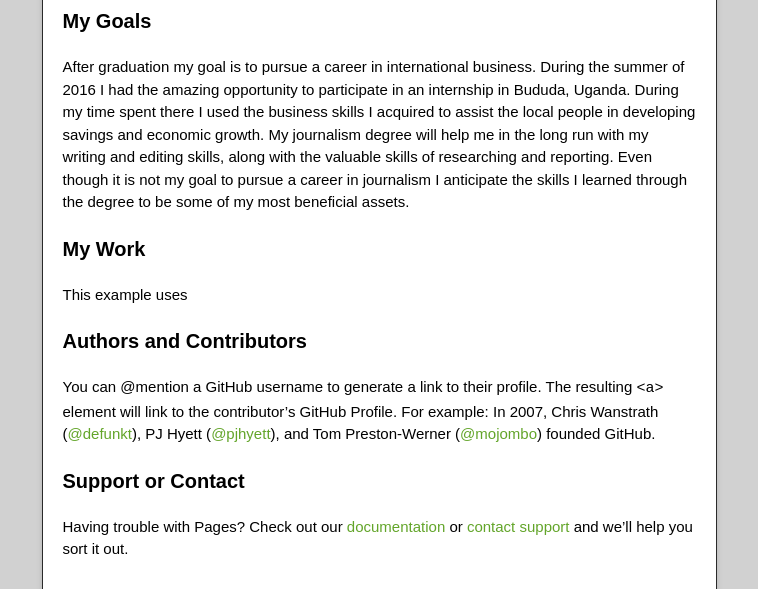
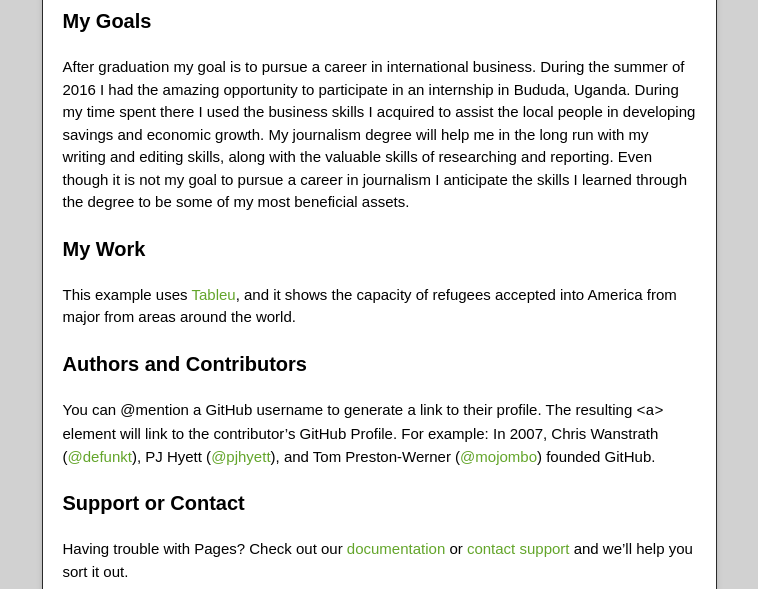
Before and after one commit to tannerbuss/tannerbuss.github.io, a plain HTML site: page index.html in a window 1280 px wide. Shown: the part 1256-1845 px from the top of the page, without its empty margins (261-1019 px from the left). Drawn offline with nearby package versions, Linux system fonts and the light colour scheme.

Commit message:
Update index.html

```diff
--- a/index.html
+++ b/index.html
@@ -51,8 +51,7 @@
 <h3>
 <a id="My Work" class="anchor" href="#My-Work" aria-hidden="true"><span aria-hidden="true" class="octicon octicon-link"></span></a>My Work</h3>
 
-<p>This example uses <a href="https://tannerbuss.github.io/refugee.html/>Tableu</a>, and it shows the capacity of refugees accepted into America from major from areas around the world.</p>
-<p>
+<p>This example uses <a href="https://tannerbuss.github.io/refugee.html"/>Tableu</a>, and it shows the capacity of refugees accepted into America from major from areas around the world.</p>
 <h3>
 <a id="authors-and-contributors" class="anchor" href="#authors-and-contributors" aria-hidden="true"><span aria-hidden="true" class="octicon octicon-link"></span></a>Authors and Contributors</h3>
 
```
